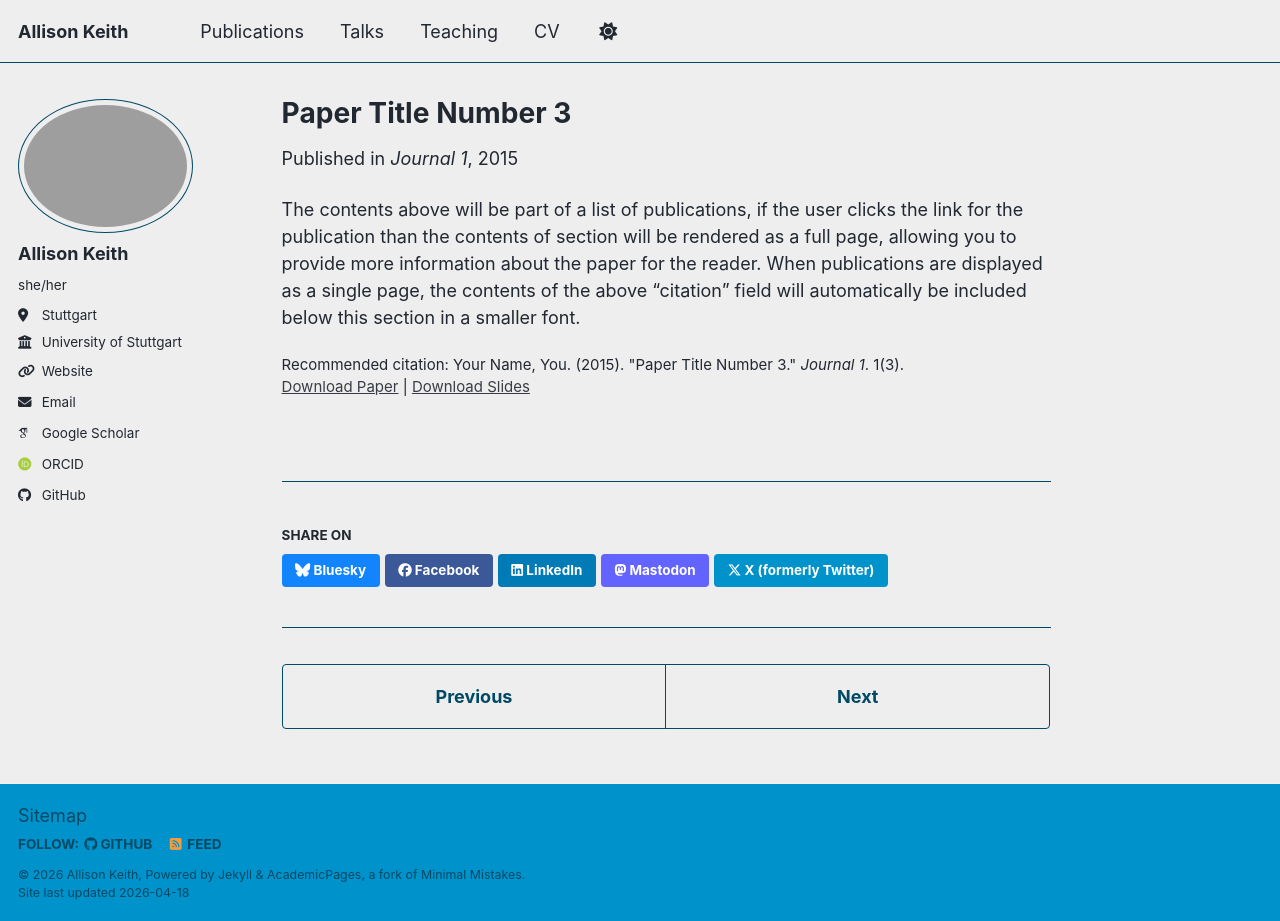
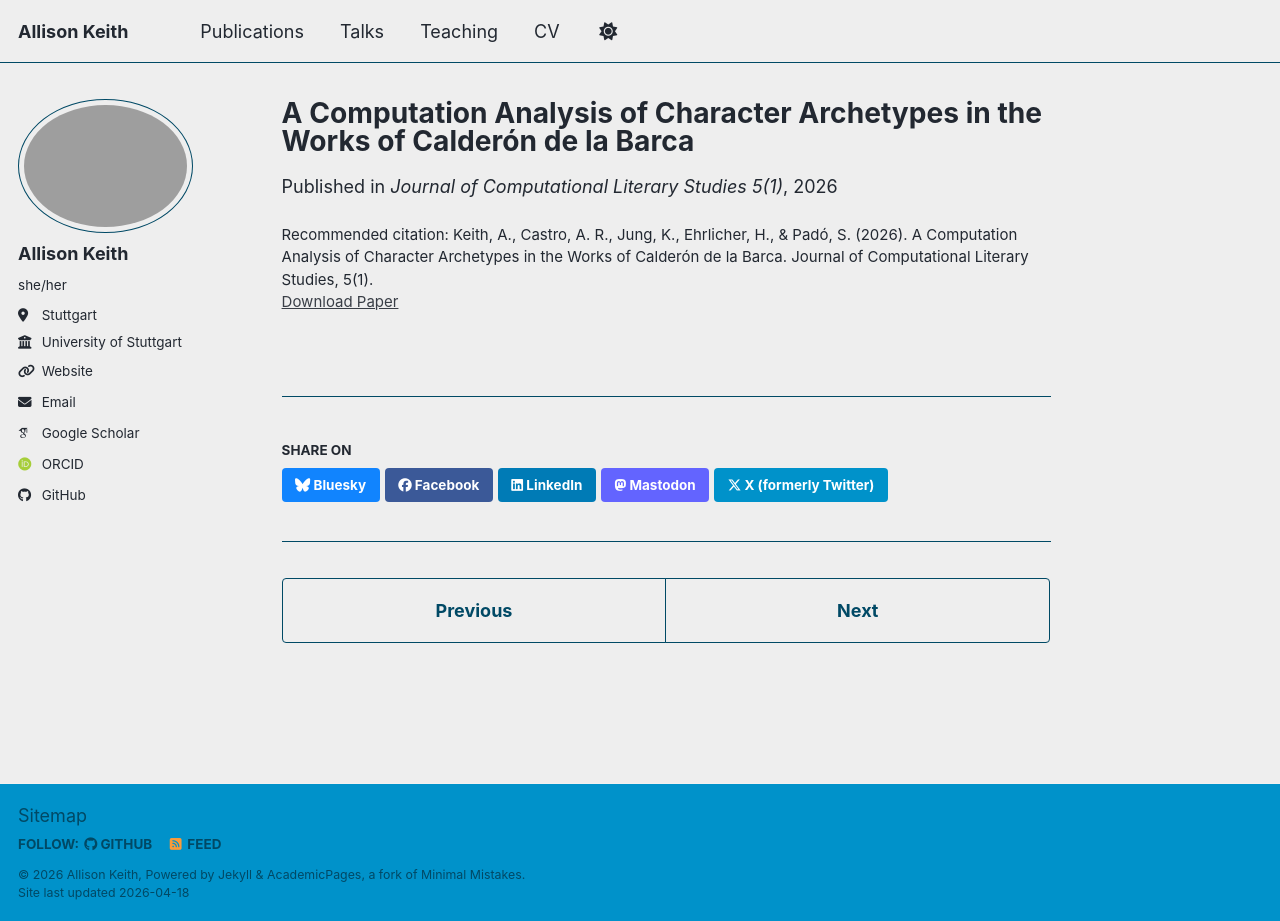
Before and after one commit to allisonakeith/allisonakeith.github.io, a Jekyll site: the page built from _publications/2015-10-01-paper-title-number-3.md, in a window 1280 px wide and 921 px high. Built offline with Jekyll 4.4.1, drawn with Linux system fonts in a browser that asks for light colours; some web fonts are replaced; a script bundle is joined from its source files by our own code; library files that are not in the unit come from our copies.

Commit message:
update 3rd publication

```diff
--- a/_publications/2015-10-01-paper-title-number-3.md
+++ b/_publications/2015-10-01-paper-title-number-3.md
@@ -1,14 +1,12 @@
 ---
-title: "Paper Title Number 3"
+title: "A Computation Analysis of Character Archetypes in the Works of Calderón de la Barca"
 collection: publications
 category: manuscripts
 permalink: /publication/2015-10-01-paper-title-number-3
-excerpt: 'This paper is about the number 3. The number 4 is left for future work.'
-date: 2015-10-01
-venue: 'Journal 1'
-slidesurl: 'https://academicpages.github.io/files/slides3.pdf'
-paperurl: 'https://academicpages.github.io/files/paper3.pdf'
-citation: 'Your Name, You. (2015). &quot;Paper Title Number 3.&quot; <i>Journal 1</i>. 1(3).'
+# excerpt: 'This paper is about the number 3. The number 4 is left for future work.'
+date: 2026-02-04
+venue: 'Journal of Computational Literary Studies 5(1)'
+# slidesurl: 'https://academicpages.github.io/files/slides3.pdf'
+paperurl: 'https://jcls.io/article/id/4167/'
+citation: 'Keith, A., Castro, A. R., Jung, K., Ehrlicher, H., & Padó, S. (2026). A Computation Analysis of Character Archetypes in the Works of Calderón de la Barca. Journal of Computational Literary Studies, 5(1).'
 ---
-
-The contents above will be part of a list of publications, if the user clicks the link for the publication than the contents of section will be rendered as a full page, allowing you to provide more information about the paper for the reader. When publications are displayed as a single page, the contents of the above "citation" field will automatically be included below this section in a smaller font.
```
